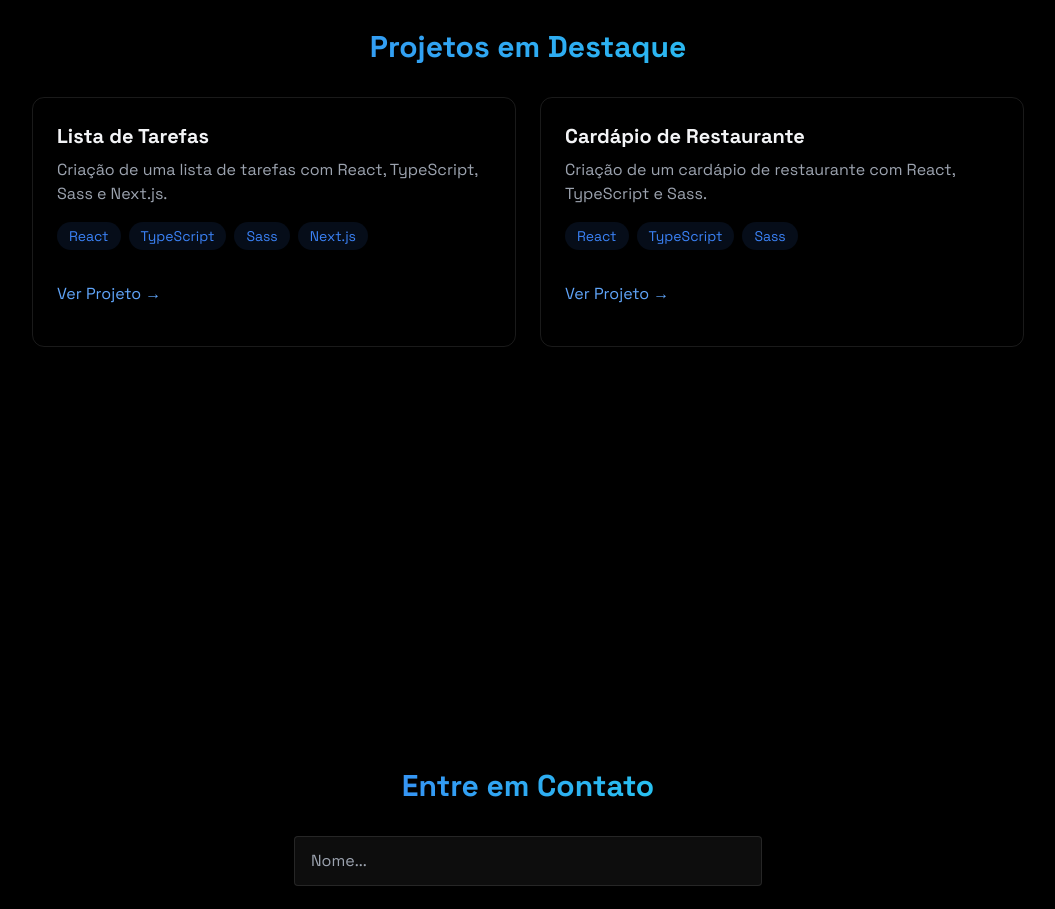
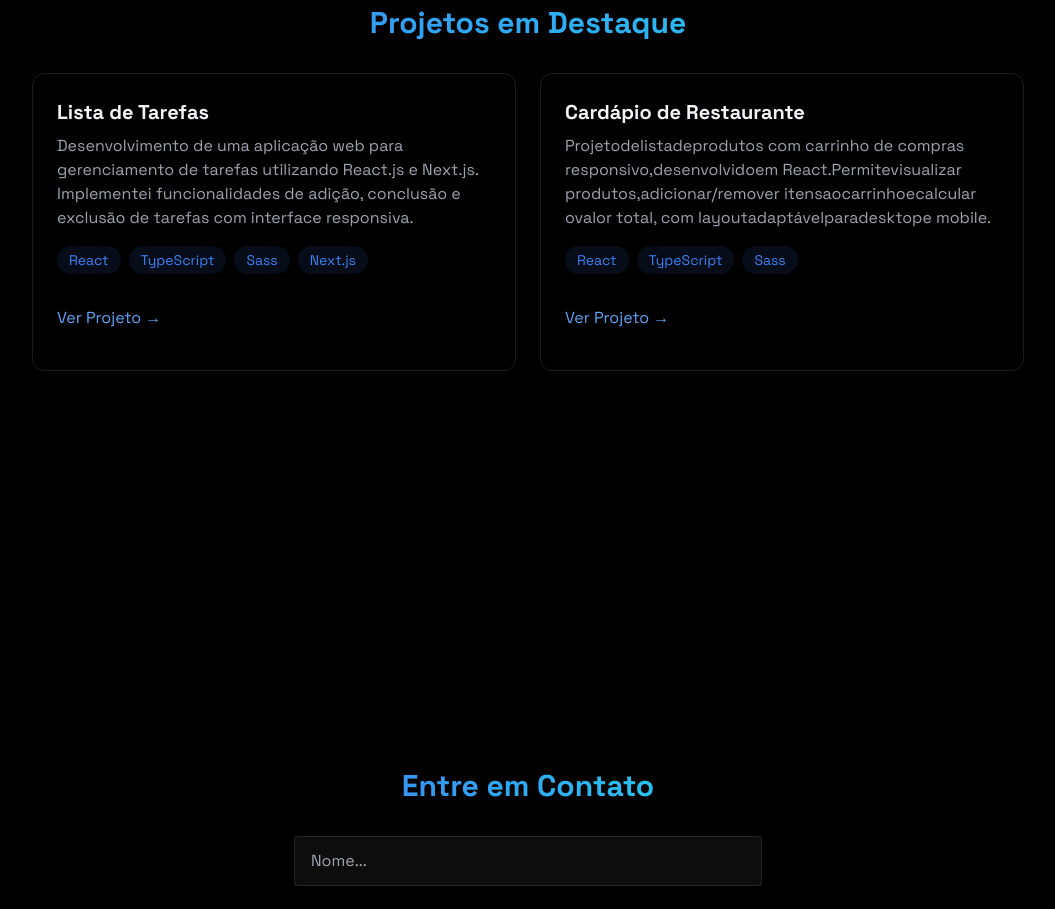
Before and after one commit to joritodev/portfolio-atual, a React (Vite) app: page / in a window 1280 px wide. Shown: the part 2000-2909 px from the top of the page, without its empty margins (112-1167 px from the left). Built offline with nearby package versions, Linux system fonts and the light colour scheme.

Commit message:
update textos

```diff
--- a/src/components/sections/Projects.jsx
+++ b/src/components/sections/Projects.jsx
@@ -7,10 +7,10 @@ export const Projects = () => {
     pt: {
       featured: "Projetos em Destaque",
       todo: "Lista de Tarefas",
-      todoDesc: "Criação de uma lista de tarefas com React, TypeScript, Sass e Next.js.",
+      todoDesc: "Desenvolvimento de uma aplicação web para gerenciamento de tarefas utilizando React.js e Next.js. Implementei funcionalidades de adição, conclusão e exclusão de tarefas com interface responsiva.",
       view: "Ver Projeto →",
       cardapio: "Cardápio de Restaurante",
-      cardapioDesc: "Criação de um cardápio de restaurante com React, TypeScript e Sass.",
+      cardapioDesc: "Projetodelistadeprodutos com carrinho de compras responsivo,desenvolvidoem React.Permitevisualizar produtos,adicionar/remover itensaocarrinhoecalcular ovalor total, com layoutadaptávelparadesktope mobile.",
       //ecommerce: "Aplicação Web de E-Commerce",
       //ecommerceDesc: "E-commerce full-stack com UI moderna, integração de pagamentos segura e inventário personalizável.",
       //chat: "App de Chat em Tempo Real",
```
